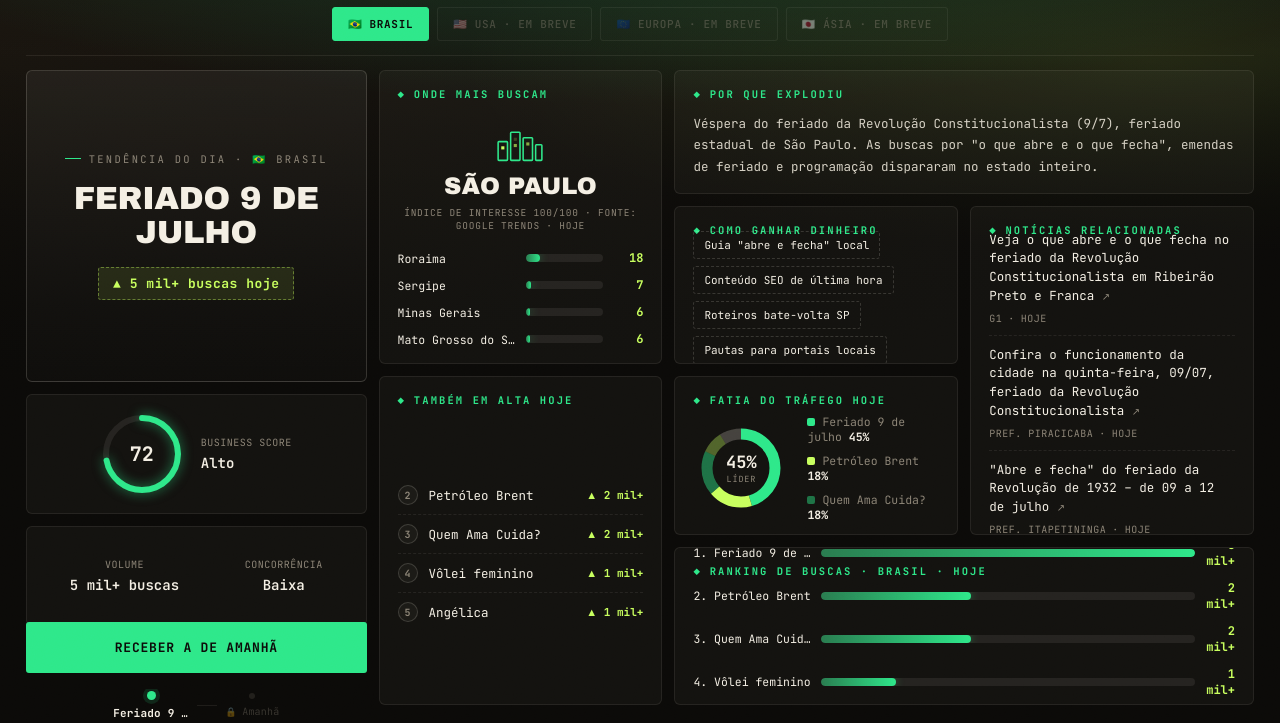
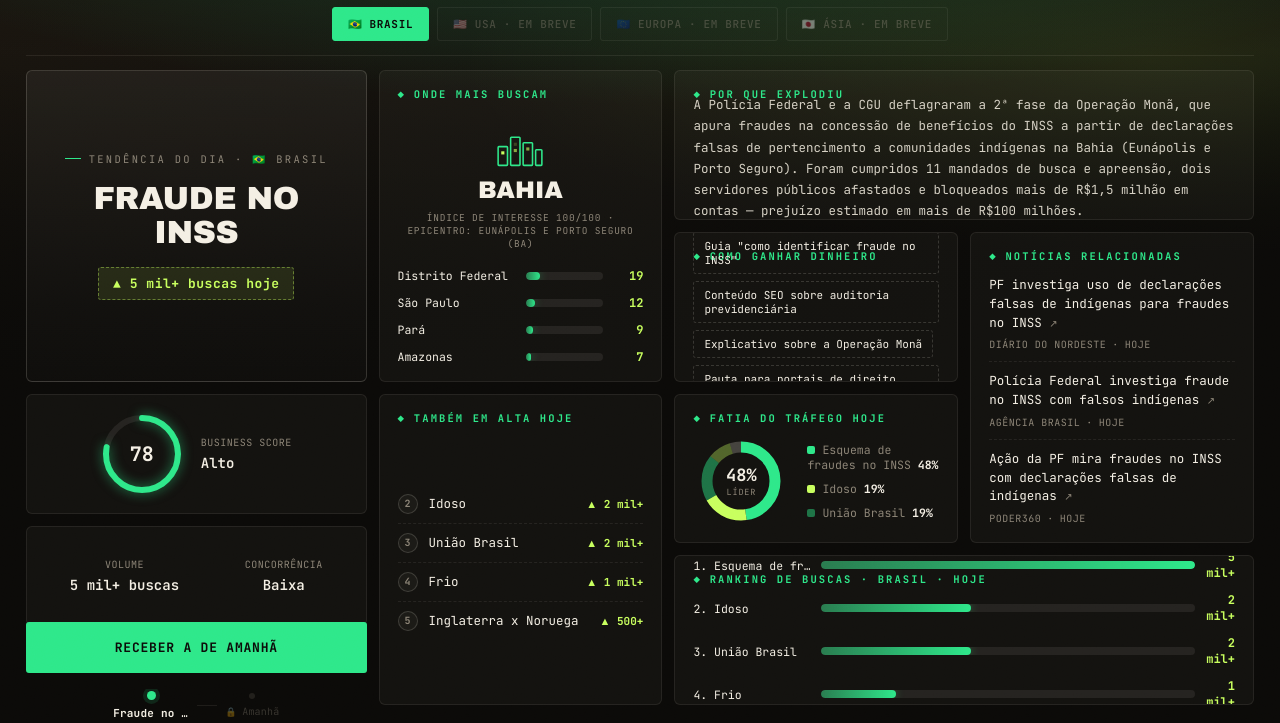
Before and after one commit to jusceliodiaz/trendpulse, a plain HTML site: page index.html in a window 1280 px wide. Shown: the part 77-800 px from the top of the page. Drawn offline with Linux system fonts and the light colour scheme.

Commit message:
new word

```diff
--- a/index.html
+++ b/index.html
@@ -341,33 +341,33 @@
    DADOS — hoje é manual. Depois, um script busca no Google
    Trends + IA gera resumo/score e grava este mesmo JSON.
 ========================================================= */
-/* Dados REAIS coletados em 08/07/2026:
+/* Dados REAIS coletados em 09/07/2026:
    - ranking e tráfego: RSS oficial trends.google.com/trending/rss?geo=BR
-   - regiões: API interest-by-region do Google Trends
-   - notícias: URLs reais vindas do próprio feed */
+   - epicentro geográfico: local da operação (Bahia), confirmado pelas matérias
+   - notícias: URLs reais vindas do próprio feed / apuração */
 const DATA = {
   br: {
     name:"🇧🇷 Brasil", live:true,
     trends:[
-      {kw:"Feriado 9 de Julho", growth:"5 mil+ buscas", score:72, vol:"5 mil+ buscas", comp:"Baixa",
-       why:"Véspera do feriado da Revolução Constitucionalista (9/7), feriado estadual de São Paulo. As buscas por \"o que abre e o que fecha\", emendas de feriado e programação dispararam no estado inteiro.",
-       ops:["Guia \"abre e fecha\" local","Conteúdo SEO de última hora","Roteiros bate-volta SP","Pautas para portais locais"],
-       regions:[{name:"São Paulo",val:100},{name:"Roraima",val:18},{name:"Sergipe",val:7},{name:"Minas Gerais",val:6},{name:"Mato Grosso do Sul",val:6}],
-       regionNote:"fonte: Google Trends · hoje",
+      {kw:"Fraude no INSS", growth:"5 mil+ buscas", score:78, vol:"5 mil+ buscas", comp:"Baixa",
+       why:"A Polícia Federal e a CGU deflagraram a 2ª fase da Operação Monã, que apura fraudes na concessão de benefícios do INSS a partir de declarações falsas de pertencimento a comunidades indígenas na Bahia (Eunápolis e Porto Seguro). Foram cumpridos 11 mandados de busca e apreensão, dois servidores públicos afastados e bloqueados mais de R$1,5 milhão em contas — prejuízo estimado em mais de R$100 milhões.",
+       ops:["Guia \"como identificar fraude no INSS\"","Conteúdo SEO sobre auditoria previdenciária","Explicativo sobre a Operação Monã","Pauta para portais de direito previdenciário"],
+       regions:[{name:"Bahia",val:100},{name:"Distrito Federal",val:19},{name:"São Paulo",val:12},{name:"Pará",val:9},{name:"Amazonas",val:7}],
+       regionNote:"epicentro: Eunápolis e Porto Seguro (BA)",
        topToday:[
-         {name:"Feriado 9 de julho", traffic:"5 mil+", val:5000},
-         {name:"Petróleo Brent", traffic:"2 mil+", val:2000},
-         {name:"Quem Ama Cuida?", traffic:"2 mil+", val:2000},
-         {name:"Vôlei feminino", traffic:"1 mil+", val:1000},
-         {name:"Angélica", traffic:"1 mil+", val:1000}
+         {name:"Esquema de fraudes no INSS", traffic:"5 mil+", val:5000},
+         {name:"Idoso", traffic:"2 mil+", val:2000},
+         {name:"União Brasil", traffic:"2 mil+", val:2000},
+         {name:"Frio", traffic:"1 mil+", val:1000},
+         {name:"Inglaterra x Noruega", traffic:"500+", val:500}
        ],
        news:[
-         {title:"Veja o que abre e o que fecha no feriado da Revolução Constitucionalista em Ribeirão Preto e Franca",source:"G1",time:"hoje",
-          url:"https://g1.globo.com/sp/ribeirao-preto-franca/noticia/2026/07/08/veja-o-que-abre-e-o-que-fecha-no-feriado-da-revolucao-constitucionalista-em-ribeirao-preto-e-franca.ghtml"},
-         {title:"Confira o funcionamento da cidade na quinta-feira, 09/07, feriado da Revolução Constitucionalista",source:"Pref. Piracicaba",time:"hoje",
-          url:"https://piracicaba.sp.gov.br/noticias/confira-o-funcionamento-da-cidade-na-quinta-feira-09-07-feriado-da-revolucao-constitucionalista/"},
-         {title:"\"Abre e fecha\" do feriado da Revolução de 1932 – de 09 a 12 de julho",source:"Pref. Itapetininga",time:"hoje",
-          url:"https://www.itapetininga.sp.gov.br/noticia/10511/abre-e-fecha-do-feriado-da-revolucao-de-1932-de-09-a-12-de-julho/"}
+         {title:"PF investiga uso de declarações falsas de indígenas para fraudes no INSS",source:"Diário do Nordeste",time:"hoje",
+          url:"https://diariodonordeste.verdesmares.com.br/ultima-hora/pais/pf-investiga-uso-de-declaracoes-falsas-de-indigenas-para-fraudes-no-inss-1.3776060"},
+         {title:"Polícia Federal investiga fraude no INSS com falsos indígenas",source:"Agência Brasil",time:"hoje",
+          url:"https://agenciabrasil.ebc.com.br/geral/noticia/2026-01/policia-federal-investiga-fraude-no-inss-com-falsos-indigenas"},
+         {title:"Ação da PF mira fraudes no INSS com declarações falsas de indígenas",source:"Poder360",time:"hoje",
+          url:"https://www.poder360.com.br/poder-justica/acao-da-pf-mira-fraudes-no-inss-com-declaracoes-falsas-de-indigenas/"}
        ]}
     ]
   },
```
